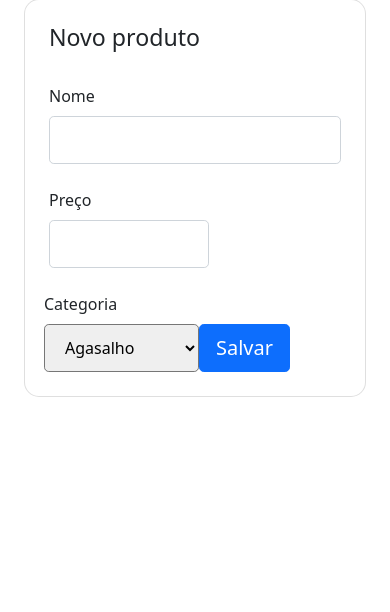
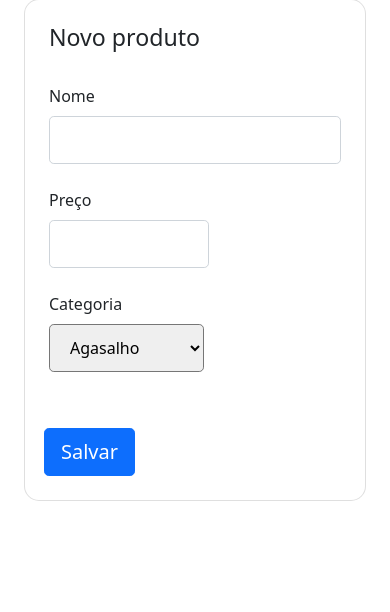
Before and after one commit to gabrielOyama/engsoft, a Flask app: page /novo_produto in a window 390 px wide. Shown: the part 105-717 px from the top of the page. Run offline with Flask 2, Linux system fonts and the light colour scheme; some libraries are stand-ins or nearby versions.

Commit message:
fix criar produto

```diff
--- a/templates/novo_produto.html
+++ b/templates/novo_produto.html
@@ -22,8 +22,7 @@
                 <input type="text" id="price" name="price" class="form-control form-control-lg" style="width: 10rem" />
               </div>
             </div>
-                <div class="row">
-                    <div class="col-12">
+            <div class="col-md-6 mb-4">
               <label class="form-label select-label">Categoria</label>
               <br>
               <select id="categoria" name="categoria" class="select form-control-lg" style="font-size: 1rem">
@@ -35,7 +34,6 @@
                 <option value="meias">Meias</option>
                 <option value="roupa_intima">Roupa íntima</option>
               </select>
-                    </div>
             </div>
 
             <div class="mt-4 pt-2">
@@ -55,9 +53,9 @@
     $('#data').DataTable({
       ajax: '/api/data',
       columns: [
-          {data: 'codigo'},
-          {data: 'nome'},
-          {data: 'preco'},
+        { data: 'codigo' },
+        { data: 'nome' },
+        { data: 'preco' },
       ],
     });
   });
```
Lines whose indentation alone changed are shown as unchanged.
